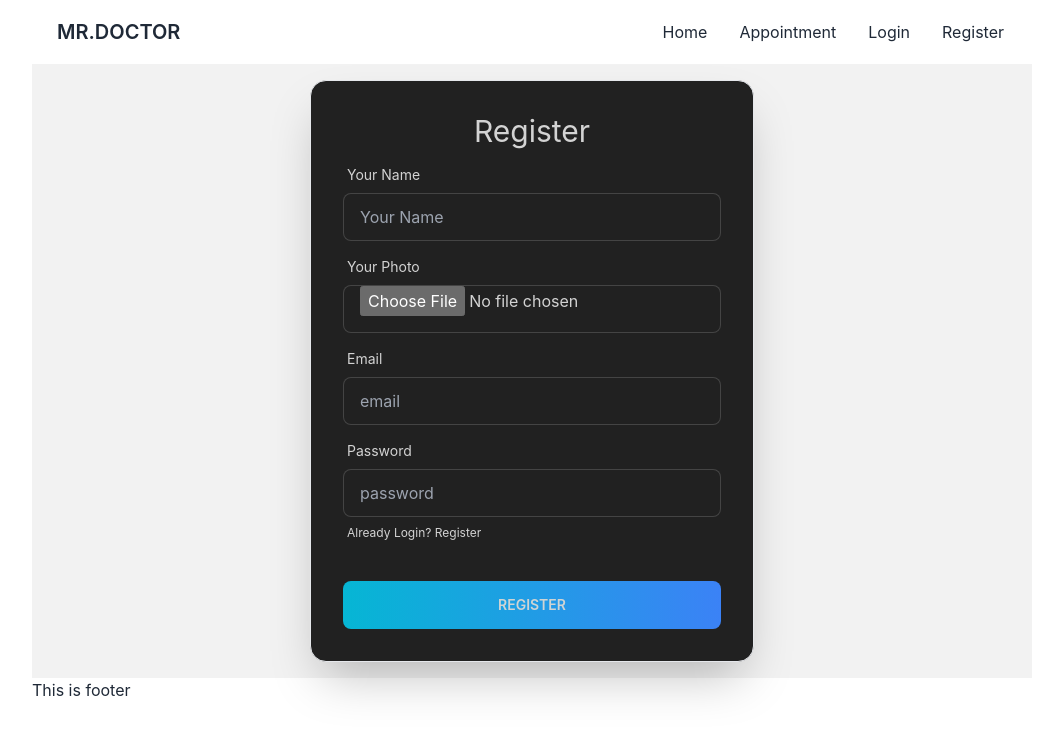
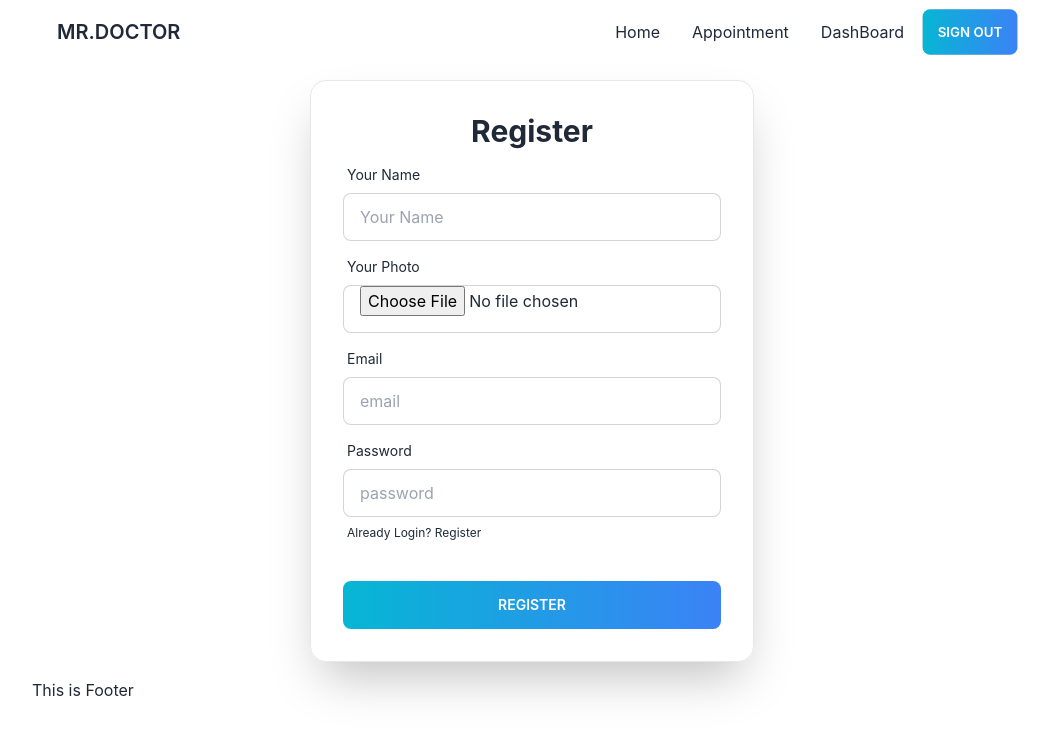
Before and after one commit to Abdur-Nur-Tushar-Irfan/mr.doctor, a React (Create React App) app: page /register in a window 1280 px wide. Shown: the top 734 px of the page, without its empty margins (108-1171 px from the left). Built offline with nearby package versions, Linux system fonts and the light colour scheme; no server answers; sample sign-in values are in the browser's storage.

Commit message:
privateRoute added

```diff
--- a/package.json
+++ b/package.json
@@ -8,10 +8,12 @@
     "@testing-library/user-event": "^13.5.0",
     "daisyui": "^2.46.1",
     "date-fns": "^2.29.3",
+    "firebase": "^9.15.0",
     "react": "^18.2.0",
     "react-day-picker": "^8.4.1",
     "react-dom": "^18.2.0",
     "react-hook-form": "^7.42.1",
+    "react-hot-toast": "^2.4.0",
     "react-router-dom": "^6.6.2",
     "react-scripts": "5.0.1",
     "web-vitals": "^2.1.4"
--- a/src/App.js
+++ b/src/App.js
@@ -1,3 +1,4 @@
+import { Toaster } from 'react-hot-toast';
 import { RouterProvider } from 'react-router-dom';
 import './App.css';
 import router from './Routes/Routes';
@@ -5,6 +6,7 @@ function App() {
   return (
      <div className='max-w-[1000px] mx-auto'>
       <RouterProvider router={router}></RouterProvider>
+      <Toaster />
 
     </div>
   );
--- /dev/null
+++ b/src/Context/AuthProvider.js
@@ -0,0 +1,65 @@
+import { createContext, useEffect, useState } from "react";
+import { getAuth, createUserWithEmailAndPassword, signInWithEmailAndPassword, onAuthStateChanged, signOut, updateProfile, signInWithPopup, GoogleAuthProvider } from "firebase/auth";
+import app from '../Firebase/firebase.init'
+
+
+export const AuthContext = createContext()
+const auth = getAuth(app)
+const googleProvider=new GoogleAuthProvider()
+
+const AuthProvider = ({ children }) => {
+    const [user, setUser] = useState('')
+    const [loading,setLoading]=useState(true)
+
+    //FOR CREATE USER
+    const createUser = (email, password) => {
+        setLoading(true)
+        return createUserWithEmailAndPassword(auth, email, password)
+    }
+    //FOR SIGN IN
+    const signIn = (email, password) => {
+        setLoading(true)
+        return signInWithEmailAndPassword(auth, email, password)
+    }
+    //FOR LOGOUT
+    const logOut=()=>{
+        return signOut(auth)
+    }
+    //FOR GOOGLE SIGN IN
+    const signInWithGoogle=()=>{
+        return signInWithPopup(auth,googleProvider)
+    }
+    //FOR UPDATE USER
+    const updateUserProfile=(profile)=>{
+        return updateProfile(auth.currentUser,profile)
+
+    }
+    //FOR USER OBSERVER
+    useEffect(() => {
+        const unsubsribe = onAuthStateChanged(auth, currentUser => {
+            setUser(currentUser);
+            setLoading(false)
+        })
+        return () => {
+            unsubsribe();
+        }
+    }, [])
+    const authInfo = {
+        createUser,
+        signIn,
+        user,
+        logOut,
+        updateUserProfile,
+        loading,
+        signInWithGoogle
+
+    }
+    return (
+        <AuthContext.Provider value={authInfo}>
+            {children}
+
+        </AuthContext.Provider>
+    );
+};
+
+export default AuthProvider;
--- a/src/Pages/Footer/Footer.js
+++ b/src/Pages/Footer/Footer.js
@@ -3,8 +3,7 @@ import React from 'react';
 const Footer = () => {
     return (
         <div>
-            <h1>This is footer</h1>
-
+            <h1>This is Footer</h1>
         </div>
     );
 };
--- a/src/Pages/Header/Header.js
+++ b/src/Pages/Header/Header.js
@@ -1,10 +1,24 @@
-import React from 'react';
-import { Link } from 'react-router-dom';
+import React, { useContext } from 'react';
+import { toast } from 'react-hot-toast';
+import { Link, useNavigate } from 'react-router-dom';
+import { AuthContext } from '../../Context/AuthProvider';
 
 const Header = () => {
+    const { user, logOut } = useContext(AuthContext)
+    const navigate = useNavigate()
+    const handleSignOut = () => {
+        logOut()
+            .then(result => {
+                toast.success('Logged Out')
+                navigate('/')
+            })
+            .catch(error => {
+                console.error(error)
+            })
+    }
     return (
         <div>
-            <div className="navbar bg-base-100">
+            <div className="navbar">
                 <div className="navbar-start">
                     <div className="dropdown">
                         <label tabIndex={0} className="btn btn-ghost lg:hidden">
@@ -13,9 +27,13 @@ const Header = () => {
                         <ul tabIndex={0} className="menu menu-compact dropdown-content mt-3 p-2 shadow bg-base-100 rounded-box w-52">
                             <li><Link to='home'>Home</Link></li>
                             <li><Link to='appointment'>Appointment</Link></li>
-                            <li><Link to='login'>Login</Link></li>
-                            <li><Link to='register'>Register</Link></li>
+                            {user?.displayName ?
+                                <>
+                                    <li><Link to='/dashboard'>DashBoard</Link></li>
+                                    <li><button className='btn border-none bg-gradient-to-r from-cyan-500 to-blue-500 text-white' onClick={handleSignOut}>Sign Out</button></li>
 
+                                </>
+                                : <li><Link to='login' className='btn border-none bg-gradient-to-r from-cyan-500 to-blue-500 text-white'>Sign In</Link></li>}
 
                         </ul>
                     </div>
@@ -25,8 +43,14 @@ const Header = () => {
                     <ul className="menu menu-horizontal px-1">
                         <li><Link to='home'>Home</Link></li>
                         <li><Link to='appointment'>Appointment</Link></li>
-                        <li><Link to='login'>Login</Link></li>
-                        <li><Link to='register'>Register</Link></li>
+                        {user?.displayName ?
+                            <>
+                                <li><Link to='/dashboard'>DashBoard</Link></li>
+                                <li><button className='btn border-none bg-gradient-to-r from-cyan-500 to-blue-500 text-white' onClick={handleSignOut}>Sign Out</button></li>
+
+                            </>
+                            : <li ><Link to='login' className='btn border-none bg-gradient-to-r from-cyan-500 to-blue-500 text-white'>Sign In</Link></li>}
+
                     </ul>
                 </div>
 
--- a/src/Pages/Login/Login.js
+++ b/src/Pages/Login/Login.js
@@ -1,19 +1,45 @@
-import React from 'react';
+import React, { useContext, useState } from 'react';
 import { useForm } from 'react-hook-form';
-import { Link } from 'react-router-dom';
+import { Link, useLocation, useNavigate } from 'react-router-dom';
+import { AuthContext } from '../../Context/AuthProvider';
 
 const Login = () => {
     const { register, formState: { errors }, handleSubmit } = useForm();
-    const handleLogin=data=>{
+    const [loginError, setLoginError] = useState('')
+    const { signIn, signInWithGoogle } = useContext(AuthContext)
+    const navigate = useNavigate()
+    const location = useLocation()
+    const from = location.state?.from?.pathname || "/";
+    const handleLogin = data => {
         console.log(data)
+        signIn(data.email, data.password)
+            .then(result => {
+                const user = result.user;
+                console.log(user)
+                navigate(from, { replace: true });
+            })
+            .catch(error => {
+                console.error(error)
+                setLoginError(error.message)
+            })
+    }
+    const handleGoogleSignIn = () => {
+        signInWithGoogle()
+            .then(result => {
+                const user = result.user;
+                console.log(user)
+                navigate('/')
+            })
+            .catch(error => {
+                console.log(error)
+            })
     }
     return (
         <div className="hero bg-base-200">
             <div className="hero-content flex-col lg:flex-row-reverse">
-                <div className="card flex-shrink-0 w-full border shadow-2xl" data-theme="halloween">
-
+                <div className="card flex-shrink-0 w-full border shadow-2xl">
                     <form onSubmit={handleSubmit(handleLogin)} className="card-body">
-                    <h1 className='text-center text-3xl'>Login</h1>
+                        <h1 className='text-center text-3xl font-bold'>Login</h1>
                         <div className="form-control">
                             <label className="label">
                                 <span className="label-text required:">Email</span>
@@ -30,14 +56,13 @@ const Login = () => {
                             <label className="label">
                                 <p className="label-text-alt">Already register? <Link to='/register' className=' link link-hover'>Register</Link> </p>
                             </label>
+                            <p className='text-red-600'>{loginError}</p>
                         </div>
                         <div className="form-control mt-6">
                             <button className="btn border-none bg-gradient-to-r from-cyan-500 to-blue-500">Login</button>
                         </div>
                         <div className="divider">OR</div>
-                        <div className="form-control">
-                            <button className="btn btn-outline">CONTINUE WITH GOOGLE</button>
-                        </div>
+                        <button onClick={handleGoogleSignIn} className="btn btn-outline">CONTINUE WITH GOOGLE</button>
                     </form>
                 </div>
             </div>
--- a/src/Pages/Register/Register.js
+++ b/src/Pages/Register/Register.js
@@ -1,19 +1,50 @@
-import React from 'react';
+import React, { useContext } from 'react';
 import { useForm } from 'react-hook-form';
-import { Link } from 'react-router-dom';
+import { toast } from 'react-hot-toast';
+import { Link, useLocation, useNavigate } from 'react-router-dom';
+import { AuthContext } from '../../Context/AuthProvider';
 
 const Register = () => {
     const { register, formState: { errors }, handleSubmit } = useForm();
+    const { createUser, updateUserProfile } = useContext(AuthContext)
+    const navigate = useNavigate()
+    const location = useLocation()
+    const form = location.state?.from.pathname || '/'
+    //FOR HANDLE REGISTER
     const handleRegister = data => {
         console.log(data)
+        createUser(data.email, data.password)
+            .then(result => {
+                const user = result.user;
+                console.log(user)
+                navigate('/')
+                toast.success('Succesfully Registered')
+                handleUpdateUserProfile(data.name)
+
+            })
+            .catch(error => console.error(error))
+    }
+    //FOR UPDATE USER
+    const handleUpdateUserProfile = (name, email) => {
+        const profile = {
+            displayName: name,
+            email
+        }
+        updateUserProfile(profile)
+            .then(() => {
+
+            })
+            .catch(error => {
+                console.error(error)
+            })
     }
     return (
-        <div className="hero bg-base-200">
+        <div className="hero">
             <div className="hero-content flex-col lg:flex-row-reverse">
-                <div className="card flex-shrink-0 w-full border shadow-2xl" data-theme="halloween">
+                <div className="card flex-shrink-0 w-full border shadow-2xl">
 
                     <form onSubmit={handleSubmit(handleRegister)} className="card-body ">
-                    <h1 className='text-center text-3xl'>Register</h1>
+                        <h1 className='text-center text-3xl font-bold'>Register</h1>
                         <div className="form-control">
                             <label className="label">
                                 <span className="label-text">Your Name</span>
@@ -39,7 +70,7 @@ const Register = () => {
                             <label className="label">
                                 <span className="label-text">Password</span>
                             </label>
-                            <input type="text"
+                            <input type="password"
                                 {...register("password",
                                     {
                                         required: true, minLength:
@@ -50,6 +81,7 @@ const Register = () => {
                                     })}
                                 placeholder="password" className="input input-bordered" />
                             {errors.password?.type === 'required' && <p className='text-red-600 mt-2'>Password is required</p>}
+                            {errors.password && <p className='text-red-600 mt-2'>{errors.password.message}</p>}
                             <label className="label">
                                 <p className="label-text-alt">Already Login? <Link to='/login' className=' link link-hover'>Register</Link> </p>
                             </label>
--- /dev/null
+++ b/src/Routes/PrivateRoute/PrivateRoute.js
@@ -0,0 +1,19 @@
+import React, { useContext } from 'react';
+import { Navigate, useLocation } from 'react-router-dom';
+import { AuthContext } from '../../Context/AuthProvider';
+
+const PrivateRoute = ({ children }) => {
+    const { user,loading } = useContext(AuthContext)
+    const location=useLocation()
+    if(loading){
+        return <progress className="progress w-full"></progress>
+    }
+
+    if (!user){
+        return <Navigate to="/login" state={{ from: location }} replace />;
+    }
+    return children;
+
+};
+
+export default PrivateRoute;
--- a/src/Routes/Routes.js
+++ b/src/Routes/Routes.js
@@ -1,9 +1,11 @@
 import { createBrowserRouter } from "react-router-dom";
 import Main from "../Main/Main";
 import Appointment from "../Pages/Appointment/Appointment/Appointment";
+import DashBoard from "../Pages/DashBoard/DashBoard/DashBoard";
 import Home from "../Pages/Home/Home/Home";
 import Login from "../Pages/Login/Login";
 import Register from "../Pages/Register/Register";
+import PrivateRoute from "./PrivateRoute/PrivateRoute";
 
 const router=createBrowserRouter([
     {
@@ -33,6 +35,10 @@ const router=createBrowserRouter([
         ]
 
 
+    },
+    {
+        path:'/dashboard',
+        element:<PrivateRoute><DashBoard></DashBoard></PrivateRoute>
     }
 ])
 export default router;
--- a/src/index.js
+++ b/src/index.js
@@ -4,11 +4,14 @@ import './index.css';
 import App from './App';
 import reportWebVitals from './reportWebVitals';
 import 'react-day-picker/dist/style.css';
+import AuthProvider from './Context/AuthProvider';
 
 const root = ReactDOM.createRoot(document.getElementById('root'));
 root.render(
   <React.StrictMode>
-    <App />
+    <AuthProvider>
+      <App />
+    </AuthProvider>
   </React.StrictMode>
 );
 
```
Also changed, not shown: src/Pages/Appointment/AvailableAppointment/AvailableAppointment.js (+4 -6 lines), src/Pages/DashBoard/DashBoard/DashBoard.js (added, +12 -0 lines), 1 other file (tests, documents, lock files or other folders).
